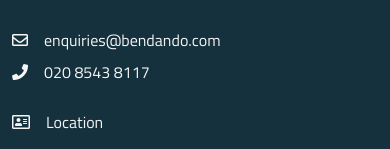
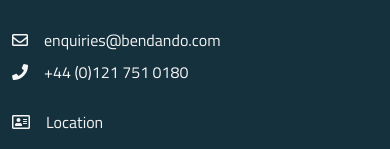
Before and after one commit to bendandoSolo/bendando, a Next.js app: page /contact in a window 390 px wide. Shown: the part 439-588 px from the top of the page. Built offline with nearby package versions, Linux system fonts and the light colour scheme.

Commit message:
update to new redirected phone number

```diff
--- a/pages/contact.js
+++ b/pages/contact.js
@@ -130,12 +130,13 @@ export default function Connect() {
                   </a>
                 </li>
                 <li>
-                  <a href="tel:+4402085438117" className="link">
+
+                  <a href="tel:+441217510180" className="link">
                     <i
                       className="fas fa-phone me-3"
                       style={{ paddingTop: "10px" }}
                     ></i>
-                    020 8543 8117
+                    +44 (0)121 751 0180
                   </a>
                 </li>
                 <li className="mt-4">
```
